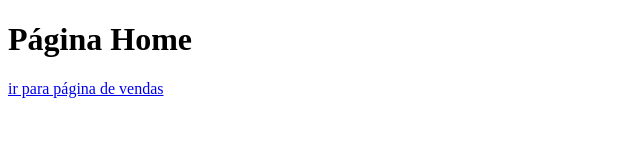
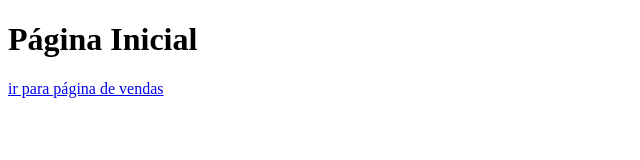
Before and after one commit to mareoli22/aulagihub, a plain HTML site: page index.html in a window 1280 px wide. Shown: the full height of the page, 0-640 px from the left. Drawn offline with Linux system fonts and the light colour scheme.

Commit message:
Acrescentado valor de venda e trocado palavra Home por Inicial

```diff
--- a/index.html
+++ b/index.html
@@ -7,7 +7,7 @@
     <title>Document</title>
 </head>
 <body>
-  <h1>Página Home</h1>
+  <h1>Página Inicial </h1>
   <a href="vendas.html">ir para página de vendas</a>
 
 </body>
```
Also changed, not shown: vendas.html (+1 -0 lines).
